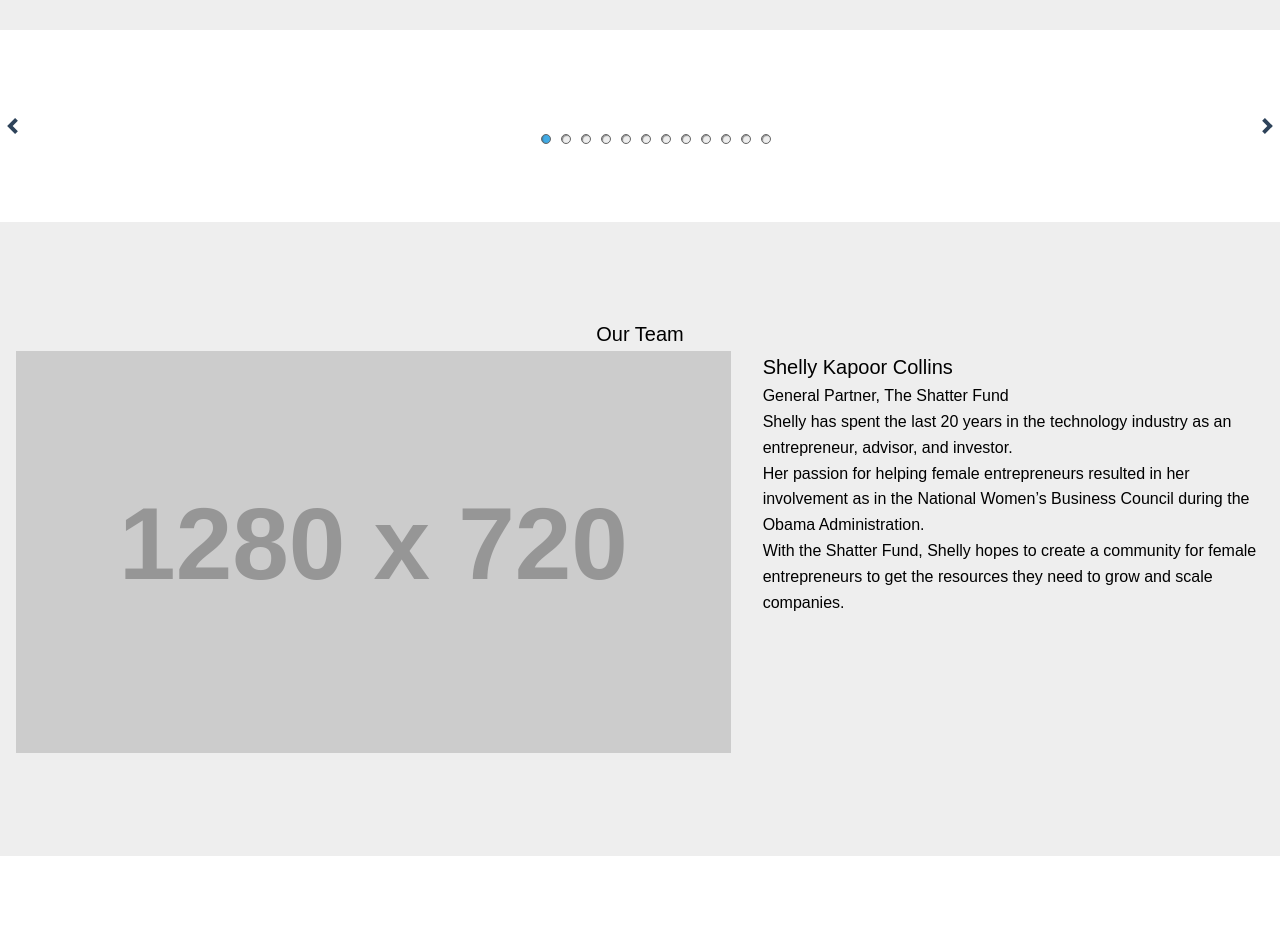
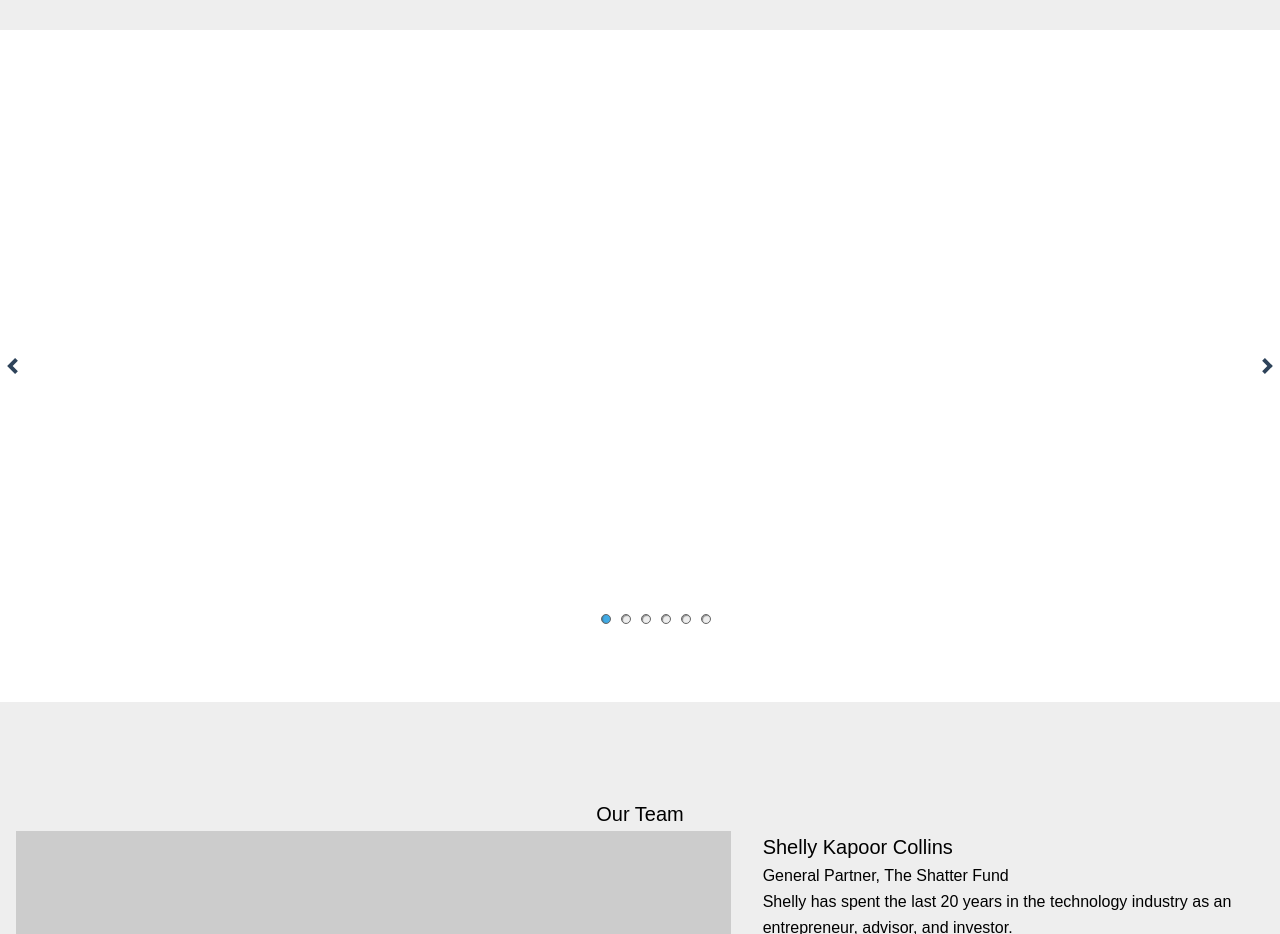
Before and after one commit to shatterfund/ShatterFund, a website: page src/index.html in a window 1280 px wide. Shown: the part 2340-3274 px from the top of the page. Before the commit the page ends 3196 px from the top, so only its background shows below. Drawn offline with nearby package versions, Linux system fonts and the light colour scheme; files that its build step writes are made by us from their sources; placeholder pictures from the web are drawn by us.

Commit message:
address lory bug

```diff
--- a/src/index.html
+++ b/src/index.html
@@ -160,7 +160,7 @@
       -lory slider START
       -->
       <div class="slider js_simple_dots simple">
-        <div class="frame js_frame">
+        <div class="frame js_frame" style="height:30rem">
           <ul class="slides js_slides">
             <li class="js_slide">1</li>
             <li class="js_slide">2</li>
@@ -176,7 +176,7 @@
         <span class="js_next next">
           <svg xmlns="http://www.w3.org/2000/svg" width="50" height="50" viewBox="0 0 501.5 501.5"><g><path fill="#2E435A" d="M199.33 410.622l-55.77-55.508L247.425 250.75 143.56 146.384l55.77-55.507L358.44 250.75z"/></g></svg>
         </span>
-        <ul class="js_dots dots"><li class="active"></li><li class=""></li><li class=""></li><li></li><li></li><li></li></ul>
+        <ul class="js_dots dots"></ul>
       </div>
       <!--
       -lory slider END
```
Also changed, not shown: dist/index.html.
